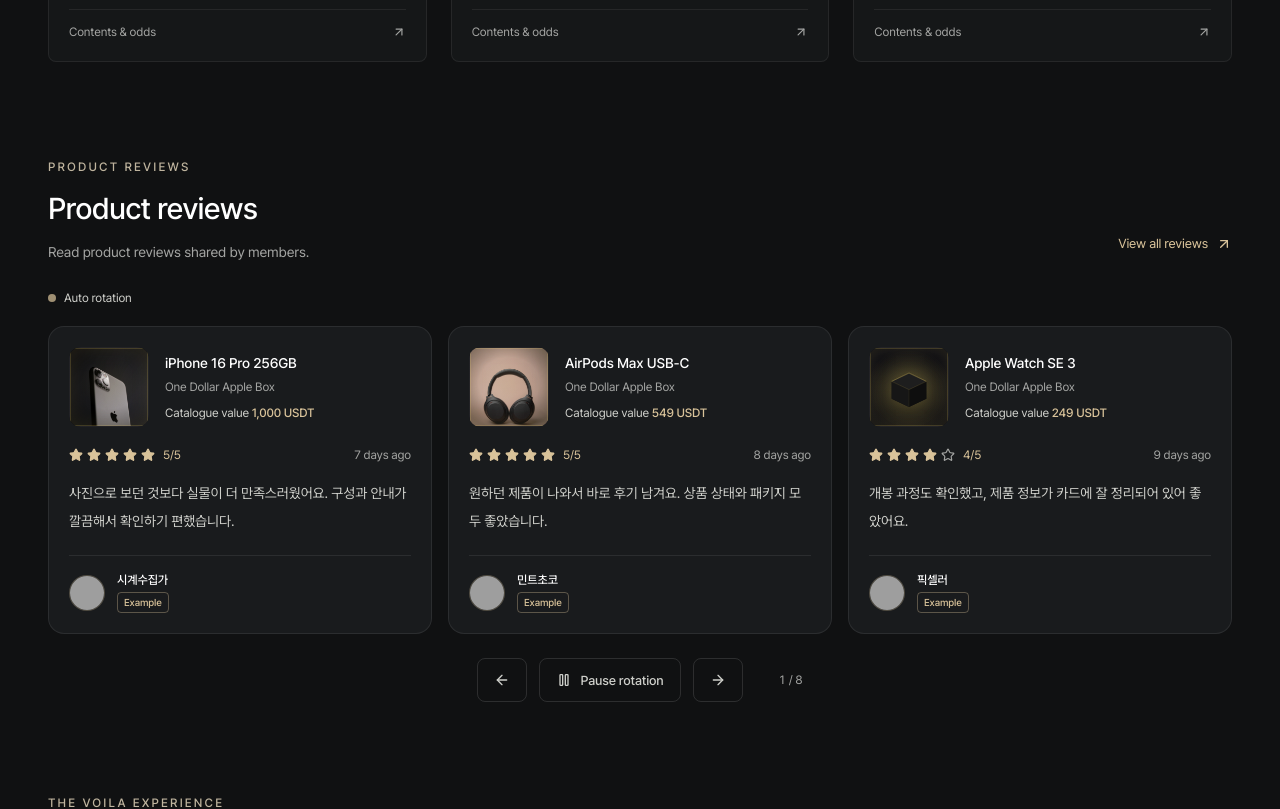
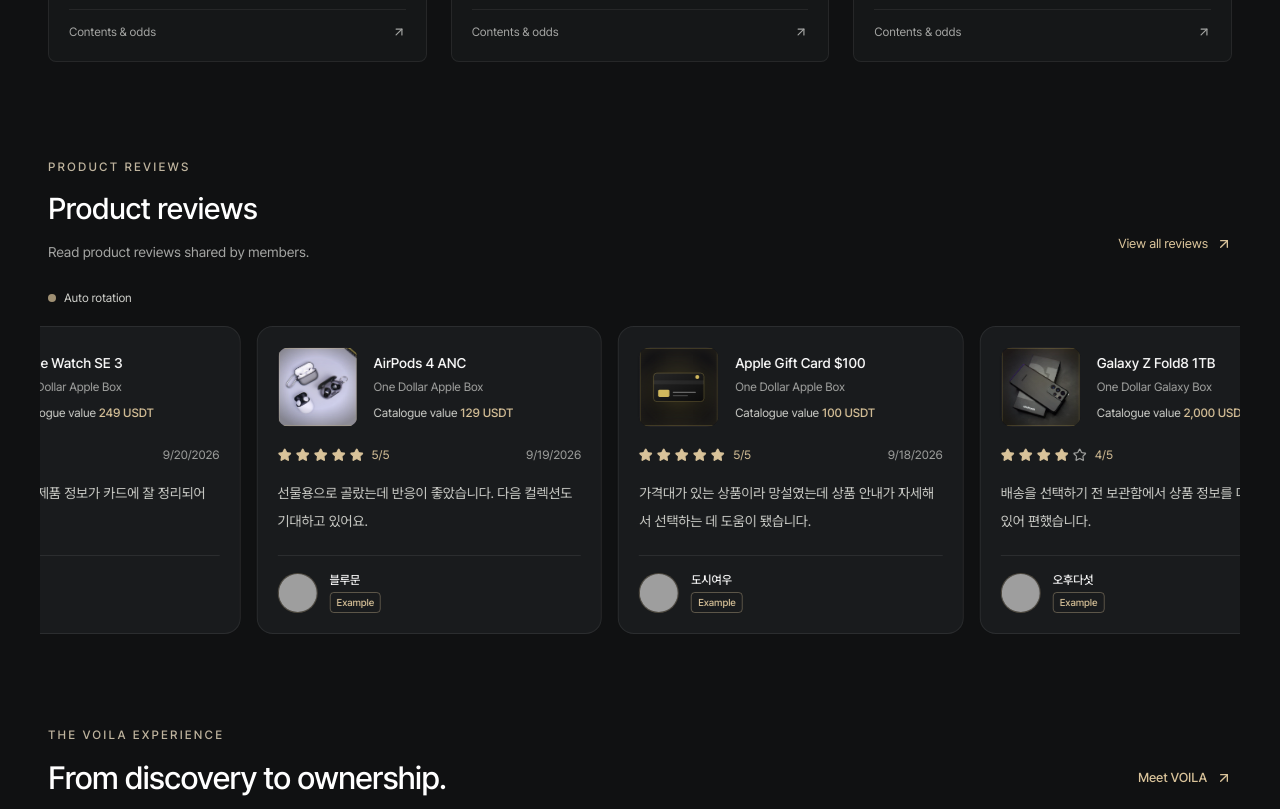
Before and after one commit to shinwon446-eng/gacha-sim, a Next.js app in the folder web/: page /en in a window 1280 px wide. Shown: the part 2900-3709 px from the top of the page. Built offline with nearby package versions, Linux system fonts and the light colour scheme; no server answers; grey boxes are pictures that could not be loaded.

Commit message:
Add looping home review slider

```diff
--- a/web/app/design.css
+++ b/web/app/design.css
@@ -41,6 +41,18 @@
 .assurance-item:hover strong { color: #d9c39a; }
 .collection-section { padding-top: 54px; padding-bottom: 72px; scroll-margin-top: 90px; }
 .home-reviews { padding-top:20px; padding-bottom:64px; }
+.home-review-viewport { overflow:hidden; margin-inline:-8px; padding-inline:8px; }
+.home-review-track { display:flex; width:max-content; gap:16px; animation:home-review-marquee 54s linear infinite; will-change:transform; }
+.home-review-loop { display:flex; gap:16px; }
+.home-review-card { width:clamp(292px,27vw,356px); flex:0 0 auto; }
+.home-review-viewport:hover .home-review-track, .home-review-viewport:focus-within .home-review-track { animation-play-state:paused; }
+@keyframes home-review-marquee { to { transform:translateX(calc(-50% - 8px)); } }
+@media (prefers-reduced-motion: reduce) {
+  .home-review-viewport { overflow-x:auto; scrollbar-width:none; }
+  .home-review-viewport::-webkit-scrollbar { display:none; }
+  .home-review-track { width:max-content; animation:none; }
+  .home-review-loop[aria-hidden="true"] { display:none; }
+}
 .collection-heading { display: flex; justify-content: space-between; align-items: flex-end; gap: 24px; margin-bottom: 28px; }
 .collection-heading h2, .guide-heading h2 { margin-top: 12px; font-size: clamp(27px,2.5vw,36px); line-height: 1.3; letter-spacing: -.035em; font-weight: 500; text-wrap: balance; }
 .collection-intro { margin-top: 12px; font-size: 14px; color: #a3a4a2; }
@@ -109,6 +121,8 @@
   .assurance-item > span > span { font-size: 12px; }
   .collection-section { padding-top: 32px; padding-bottom: 28px; scroll-margin-top: 84px; }
   .home-reviews { padding-top:20px; padding-bottom:48px; }
+  .home-review-viewport { margin-inline:-20px; padding-inline:20px; }
+  .home-review-card { width:min(82vw,330px); }
   .collection-heading { margin-bottom: 20px; gap: 12px; }
   .collection-heading h2, .guide-heading h2 { font-size: 27px; }
   .collection-count { display: none; }
--- a/web/components/home/LiveReviewsSection.tsx
+++ b/web/components/home/LiveReviewsSection.tsx
@@ -1,19 +1,18 @@
 "use client";
-import { useEffect, useState } from "react";
-import { motion, useReducedMotion } from "framer-motion";
-import { ArrowLeft, ArrowRight, ArrowUpRight, Pause, Play, Star } from "lucide-react";
+
+import { ArrowUpRight, Star } from "lucide-react";
 import { useLocale } from "next-intl";
 import { Link } from "@/i18n/navigation";
 import { ProductArt } from "@/components/box/ProductArt";
 import { BOXES, BOX_BY_SLUG } from "@/lib/products";
-import { communityFeedCopy, relativeReviewTime, reviewWindow } from "@/lib/community";
+import { communityFeedCopy } from "@/lib/community";
 import { useProductText } from "@/lib/useProductText";
 import { usePublishedReviews } from "@/stores/usePublishedReviews";
 import { ProfileAvatar } from "@/components/auth/ProfileAvatar";
 import type { MyReview } from "@/stores/communityStore";
 
-const REVIEW_ROTATION_INTERVAL_MS = 7_500;
-const demoAuthors = ["시계수집가", "민트초코", "픽셀러", "블루문", "도시여우", "오후다섯", "노을빛", "은하수"];
+const HOME_REVIEW_COUNT = 20;
+const demoAuthors = ["시계수집가", "민트초코", "픽셀러", "블루문", "도시여우", "오후다섯", "노을빛", "은하수", "모노그램", "레몬티", "초록창", "라이트룸", "해질녘", "스튜디오오", "카멜리아", "북극성", "블랙라벨", "미드나잇", "로프앤노트", "드림캐처"];
 const demoTexts = [
   "사진으로 보던 것보다 실물이 더 만족스러웠어요. 구성과 안내가 깔끔해서 확인하기 편했습니다.",
   "원하던 제품이 나와서 바로 후기 남겨요. 상품 상태와 패키지 모두 좋았습니다.",
@@ -23,20 +22,34 @@
   "배송을 선택하기 전 보관함에서 상품 정보를 다시 볼 수 있어 편했습니다.",
   "디테일한 사진과 상품 설명이 일치해서 신뢰가 갔어요. 만족합니다.",
   "후기를 보고 골랐는데 기대 이상이었어요. 다른 박스도 천천히 둘러보려 합니다.",
+  "상품 이미지와 안내가 명확해서 고르기 수월했습니다. 개봉 기록도 바로 확인했어요.",
+  "포장 상태가 좋아서 보관하기에도 좋았습니다. 다음에는 다른 컬렉션을 열어볼게요.",
+  "기대하지 않았던 구성이라 더 즐거웠어요. 카드에 적힌 정보도 이해하기 쉬웠습니다.",
+  "디지털 보상도 정리가 잘 되어 있어 편했어요. 전체 흐름이 직관적입니다.",
+  "화면에서 본 색감과 실제 느낌이 비슷했습니다. 만족스러운 선택이었어요.",
+  "친구에게 추천받아 처음 열어봤는데 재미있었습니다. 상품도 마음에 들어요.",
+  "상품 가치와 후기를 비교해 보고 골랐습니다. 다음 선택에도 참고할 것 같아요.",
+  "개봉 후 바로 보관함에서 확인할 수 있어서 좋았습니다. 안내가 명확해요.",
+  "기대했던 제품이라 반가웠습니다. 사진과 상세 정보가 특히 도움이 됐어요.",
+  "박스마다 분위기가 달라 둘러보는 재미가 있습니다. 이번 결과도 만족해요.",
+  "카드 구성이 단정해서 상품 내용을 보기 편했습니다. 지인에게도 보여주고 싶어요.",
+  "처음 이용했는데 흐름이 어렵지 않았어요. 다음 후기들도 참고해 보려 합니다.",
 ];
+const avatarStyles = ["adventurer-neutral", "avataaars-neutral", "bottts-neutral", "lorelei-neutral", "micah", "notionists-neutral", "personas", "thumbs"];
 const demoProducts = BOXES.flatMap(box => box.items
   .filter(item => item.kind !== "cash" && item.value >= 100)
   .map(item => ({ boxSlug: box.slug, itemId: item.id })))
-  .slice(0, demoAuthors.length);
-const demoAvatar = (seed: string) => "https://api.dicebear.com/9.x/notionists-neutral/svg?seed=" + encodeURIComponent(seed) + "&backgroundColor=1b1d20";
+  .slice(0, HOME_REVIEW_COUNT);
+const demoAvatar = (seed: string, index = 0) => "https://api.dicebear.com/9.x/" + avatarStyles[index % avatarStyles.length] + "/svg?seed=" + encodeURIComponent(seed) + "&backgroundColor=1b1d20";
 const HOME_DEMO_REVIEWS: MyReview[] = demoProducts.map((product, index) => {
   const at = new Date(Date.UTC(2026, 8, 22 - index, 10, index * 7)).toISOString();
   return {
     id: "home-demo-review-" + (index + 1), ownedId: "home-demo-owned-" + (index + 1), ...product,
-    text: demoTexts[index], rating: index === 2 || index === 5 ? 4 : 5, bonusUsdt: 0, at, publishedAt: at,
-    source: "example", authorName: demoAuthors[index], authorAvatarUrl: demoAvatar(demoAuthors[index]),
+    text: demoTexts[index], rating: index % 5 === 2 || index % 7 === 5 ? 4 : 5, bonusUsdt: 0, at, publishedAt: at,
+    source: "example", authorName: demoAuthors[index], authorAvatarUrl: demoAvatar(demoAuthors[index], index),
   };
 });
+
 function reviewAuthor(review: MyReview, fallback: string) {
   if (review.authorName?.trim()) return review.authorName.trim();
   const suffix = review.id.replace(/[^a-zA-Z0-9]/g, "").slice(-4).toUpperCase() || "VOILA";
@@ -44,53 +57,40 @@
 }
 
 export function LiveReviewsSection() {
-  const locale = useLocale(); const copy = communityFeedCopy(locale);
+  const locale = useLocale();
+  const copy = communityFeedCopy(locale);
   const { itemName, boxTitle } = useProductText();
   const reviews = usePublishedReviews();
-  const reviewFeed = reviews.length >= 8 ? reviews : [...reviews, ...HOME_DEMO_REVIEWS.slice(0, 8 - reviews.length)];
-  const [index, setIndex] = useState(0);
-  const [paused, setPaused] = useState(false);
-  const [hovered, setHovered] = useState(false);
-  const [focused, setFocused] = useState(false);
-  const [hidden, setHidden] = useState(false);
-  const [now, setNow] = useState<number | null>(null);
-  const motionPreference = useReducedMotion();
-  const [motionReady, setMotionReady] = useState(false);
-  const reducedMotion = motionReady && motionPreference === true;
-  const stopped = paused || hovered || focused || hidden || reducedMotion === true;
-  const firstId = reviewFeed[0]?.id;
-  useEffect(() => { setMotionReady(true); }, []);
-  useEffect(() => { setIndex(0); }, [firstId]);
-  useEffect(() => {
-    const visibility = () => { setHidden(document.hidden); setNow(Date.now()); };
-    visibility(); document.addEventListener("visibilitychange", visibility);
-    const timer = window.setInterval(() => { if (!document.hidden) setNow(Date.now()); }, 60000);
-    return () => { window.clearInterval(timer); document.removeEventListener("visibilitychange", visibility); };
-  }, []);
-  useEffect(() => {
-    if (stopped || reviewFeed.length <= 3) return;
-    const timer = window.setInterval(() => setIndex(value => (value + 1) % reviewFeed.length), REVIEW_ROTATION_INTERVAL_MS);
-    return () => window.clearInterval(timer);
-  }, [stopped, reviewFeed.length]);
-  const cards = reviewWindow(reviewFeed, index);
-  const move = (delta: number) => { setPaused(true); setIndex(value => (value + delta + reviewFeed.length) % reviewFeed.length); };
-  return <section className="home-reviews page-shell" aria-labelledby="live-reviews-heading" onMouseEnter={() => setHovered(true)} onMouseLeave={() => setHovered(false)} onFocusCapture={() => setFocused(true)} onBlurCapture={event => { if (!event.currentTarget.contains(event.relatedTarget as Node | null)) setFocused(false); }}>
-    <div className="mb-6 flex flex-wrap items-end justify-between gap-5"><div><p className="eyebrow">PRODUCT REVIEWS</p><h2 id="live-reviews-heading" className="mt-3 text-2xl font-medium tracking-tight text-white md:text-3xl">{copy.title}</h2><p className="mt-3 max-w-2xl text-sm leading-7 text-muted">{copy.description}</p></div><Link href="/community?tab=public" className="workspace-text-link">{copy.all}<ArrowUpRight className="h-4 w-4" aria-hidden="true" /></Link></div>
-    {reviewFeed.length > 0 && <div className="mb-5 flex items-center justify-between gap-3"><p className="flex items-center gap-2 text-xs text-secondary"><span aria-hidden="true" className={`h-2 w-2 rounded-full ${stopped ? "bg-muted" : "bg-gold-champagne motion-safe:animate-pulse"}`} />{stopped ? copy.paused : copy.auto}</p></div>}
-    <div aria-live="off" className="grid gap-4 md:grid-cols-3" data-testid="live-review-cards">
-      {cards.map(review => {
-        const box = BOX_BY_SLUG[review.boxSlug]; const product = box?.items.find(item => item.id === review.itemId);
-        const author = reviewAuthor(review, copy.member); const isDemo = review.source === "example";
-        return <motion.article layout={!reducedMotion && !focused} key={review.id} data-review-id={review.id} data-source={isDemo ? "demo" : "member"} initial={reducedMotion ? false : { opacity: 0, y: 12 }} animate={{ opacity: 1, y: 0 }} transition={{ duration: reducedMotion ? 0 : 0.25 }} className="min-w-0 overflow-hidden rounded-2xl border border-hairline bg-surface">
-          <Link href={`/community?tab=public&review=${encodeURIComponent(review.id)}#review-${encodeURIComponent(review.id)}`} className="block h-full p-5 outline-none focus-visible:ring-2 focus-visible:ring-inset focus-visible:ring-gold-champagne">
-            <div className="flex items-center gap-4"><div className="relative h-20 w-20 shrink-0 overflow-hidden rounded-xl bg-obsidian">{product && <ProductArt image={product.image} alt={itemName(product)} fallbackSize="sm" kind={product.kind} />}</div><div className="min-w-0"><h3 className="break-words text-sm font-medium text-white">{product ? itemName(product) : review.itemId}</h3><p className="mt-1 text-xs leading-5 text-muted">{box ? boxTitle(box) : review.boxSlug}</p>{product && <p className="mt-2 text-xs text-secondary">{copy.price} <span className="font-medium text-gold-champagne">{product.value.toLocaleString(locale)} USDT</span></p>}</div></div>
-            <div className="mt-5 flex items-center justify-between gap-2"><span className="flex items-center gap-1 text-gold-champagne" aria-label={`${copy.rating} ${review.rating}/5`}>{[1, 2, 3, 4, 5].map(n => <Star key={n} className={`h-3.5 w-3.5 ${n <= review.rating ? "fill-current" : "text-muted"}`} aria-hidden="true" />)}<span className="ml-1 text-xs">{review.rating}/5</span></span><span className="text-xs text-muted">{now === null ? new Date(review.at).toLocaleDateString(locale) : relativeReviewTime(review.at, now, locale)}</span></div>
-            <p className="mt-4 line-clamp-4 break-words text-sm leading-7 text-secondary">{review.text}</p>
-            <div className="mt-5 flex items-center gap-3 border-t border-hairline pt-4"><ProfileAvatar src={review.authorAvatarUrl || demoAvatar(review.id)} name={author} className="h-9 w-9" /><div className="min-w-0"><p className="truncate text-xs font-medium text-white">{author}</p>{isDemo && <span className="mt-1 inline-flex rounded border border-gold-champagne/35 px-1.5 py-0.5 text-[10px] font-medium text-gold-champagne">{copy.example}</span>}</div></div>
-          </Link>
-        </motion.article>;
-      })}
+  const reviewFeed = reviews.length >= HOME_REVIEW_COUNT
+    ? reviews
+    : [...reviews, ...HOME_DEMO_REVIEWS.slice(0, HOME_REVIEW_COUNT - reviews.length)];
+
+  return <section className="home-reviews page-shell" aria-labelledby="live-reviews-heading">
+    <div className="mb-6 flex flex-wrap items-end justify-between gap-5">
+      <div><p className="eyebrow">PRODUCT REVIEWS</p><h2 id="live-reviews-heading" className="mt-3 text-2xl font-medium tracking-tight text-white md:text-3xl">{copy.title}</h2><p className="mt-3 max-w-2xl text-sm leading-7 text-muted">{copy.description}</p></div>
+      <Link href="/community?tab=public" className="workspace-text-link">{copy.all}<ArrowUpRight className="h-4 w-4" aria-hidden="true" /></Link>
     </div>
-    {reviewFeed.length > 3 && <div className="mt-6 flex items-center justify-center gap-3"><button type="button" className="workspace-button" aria-label={copy.previous} onClick={() => move(-1)}><ArrowLeft className="h-4 w-4" /></button><button type="button" className="workspace-button" aria-label={paused ? copy.play : copy.pause} aria-pressed={paused} onClick={() => setPaused(value => !value)}>{paused ? <Play className="h-4 w-4" /> : <Pause className="h-4 w-4" />}{paused ? copy.play : copy.pause}</button><button type="button" className="workspace-button" aria-label={copy.next} onClick={() => move(1)}><ArrowRight className="h-4 w-4" /></button><span className="min-w-12 text-right text-xs tabular-nums text-muted">{(index % reviewFeed.length) + 1} / {reviewFeed.length}</span></div>}
+    <div className="mb-5 flex items-center gap-2 text-xs text-secondary"><span aria-hidden="true" className="h-2 w-2 rounded-full bg-gold-champagne motion-safe:animate-pulse" />{copy.auto}</div>
+    <div className="home-review-viewport" data-testid="live-review-cards">
+      <div className="home-review-track">
+        {[0, 1].map(loop => <div key={loop} className="home-review-loop" aria-hidden={loop === 1}>
+          {reviewFeed.map((review, index) => {
+            const box = BOX_BY_SLUG[review.boxSlug];
+            const product = box?.items.find(item => item.id === review.itemId);
+            const author = reviewAuthor(review, copy.member);
+            const isDemo = review.source === "example";
+            const href = isDemo ? "/community" : "/community?tab=public&review=" + encodeURIComponent(review.id) + "#review-" + encodeURIComponent(review.id);
+            return <article key={loop + "-" + review.id} data-review-id={review.id} data-source={isDemo ? "demo" : "member"} className="home-review-card rounded-2xl border border-hairline bg-surface">
+              <Link href={href} tabIndex={loop === 1 ? -1 : undefined} className="block h-full p-5 outline-none focus-visible:ring-2 focus-visible:ring-inset focus-visible:ring-gold-champagne">
+                <div className="flex items-center gap-4"><div className="relative h-20 w-20 shrink-0 overflow-hidden rounded-xl bg-obsidian">{product && <ProductArt image={product.image} alt={itemName(product)} fallbackSize="sm" kind={product.kind} />}</div><div className="min-w-0"><h3 className="break-words text-sm font-medium text-white">{product ? itemName(product) : review.itemId}</h3><p className="mt-1 text-xs leading-5 text-muted">{box ? boxTitle(box) : review.boxSlug}</p>{product && <p className="mt-2 text-xs text-secondary">{copy.price} <span className="font-medium text-gold-champagne">{product.value.toLocaleString(locale)} USDT</span></p>}</div></div>
+                <div className="mt-5 flex items-center justify-between gap-2"><span className="flex items-center gap-1 text-gold-champagne" aria-label={copy.rating + " " + review.rating + "/5"}>{[1, 2, 3, 4, 5].map(n => <Star key={n} className={"h-3.5 w-3.5 " + (n <= review.rating ? "fill-current" : "text-muted")} aria-hidden="true" />)}<span className="ml-1 text-xs">{review.rating}/5</span></span><time dateTime={review.at} className="text-xs text-muted">{new Date(review.at).toLocaleDateString(locale)}</time></div>
+                <p className="mt-4 line-clamp-4 break-words text-sm leading-7 text-secondary">{review.text}</p>
+                <div className="mt-5 flex items-center gap-3 border-t border-hairline pt-4"><ProfileAvatar src={review.authorAvatarUrl || demoAvatar(review.id, index)} name={author} className="h-10 w-10" /><div className="min-w-0"><p className="truncate text-xs font-medium text-white">{author}</p>{isDemo && <span className="mt-1 inline-flex rounded border border-gold-champagne/35 px-1.5 py-0.5 text-[10px] font-medium text-gold-champagne">{copy.example}</span>}</div></div>
+              </Link>
+            </article>;
+          })}
+        </div>)}
+      </div>
+    </div>
   </section>;
 }
```
